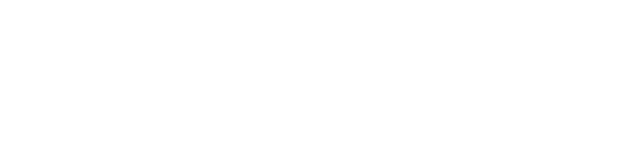
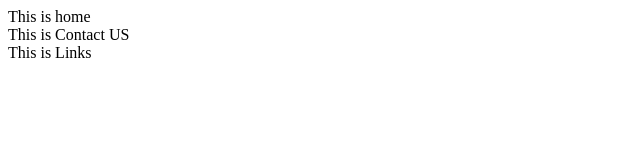
Before and after one commit to BackendExpert/testHtml, a plain HTML site: page index.html in a window 1280 px wide. Shown: the whole page, without its empty margins (0-640 px from the left). Drawn offline with Linux system fonts and the light colour scheme.

Commit message:
Update
Co-Authored-By: JehanKandy  <jehankandy@gmail.com>

```diff
--- a/index.html
+++ b/index.html
@@ -8,6 +8,16 @@
     <link rel="stylesheet" href="style.css">
 </head>
 <body>
+    <section class="home" id="home-section">
+        This is home
+    </section>
+    <section class="home" id="home-section">
+        This is Contact US
+    </section>
+    <section class="home" id="home-section">
+        This is Links
+    </section>
+
 
 </body>
 </html>
```
